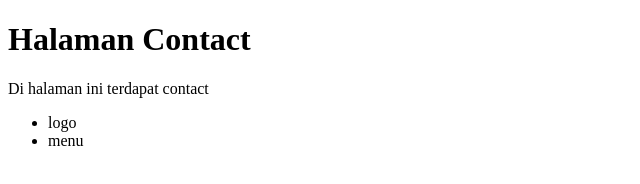
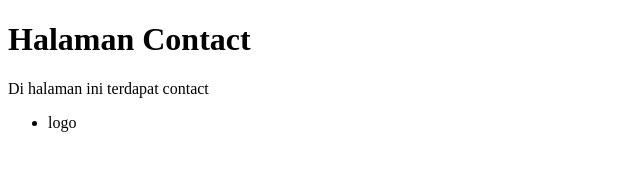
Before and after one commit to krizedward/belajar-git, a plain HTML site: page contact.html in a window 1280 px wide. Shown: the full height of the page, 0-640 px from the left. Drawn offline with Linux system fonts and the light colour scheme.

```diff
--- a/contact.html
+++ b/contact.html
@@ -10,7 +10,6 @@
 	<div id="head">
 		<ul>
 			<li>logo</li>
-			<li>menu</li>
 		</ul>
 	</div>
 
```
